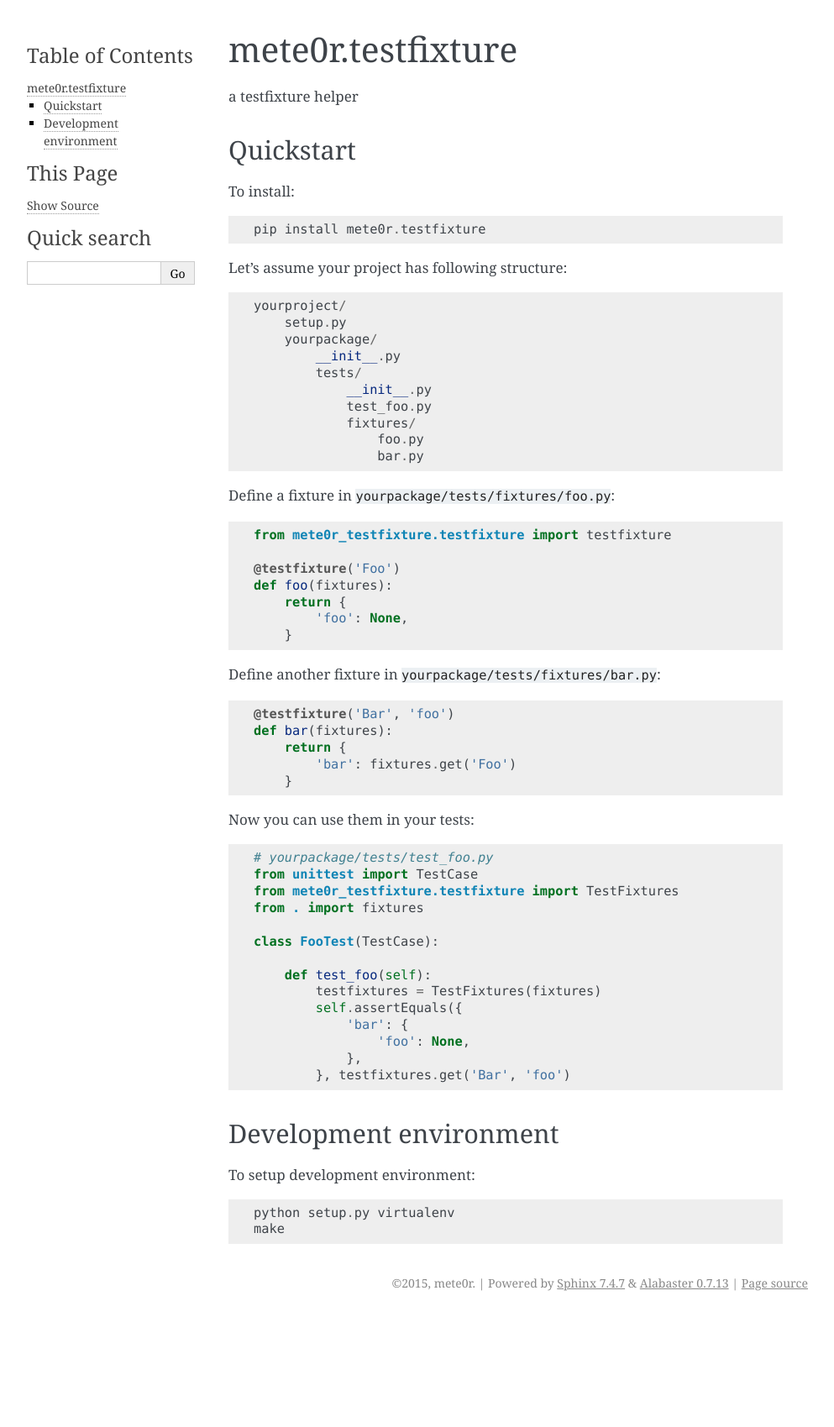
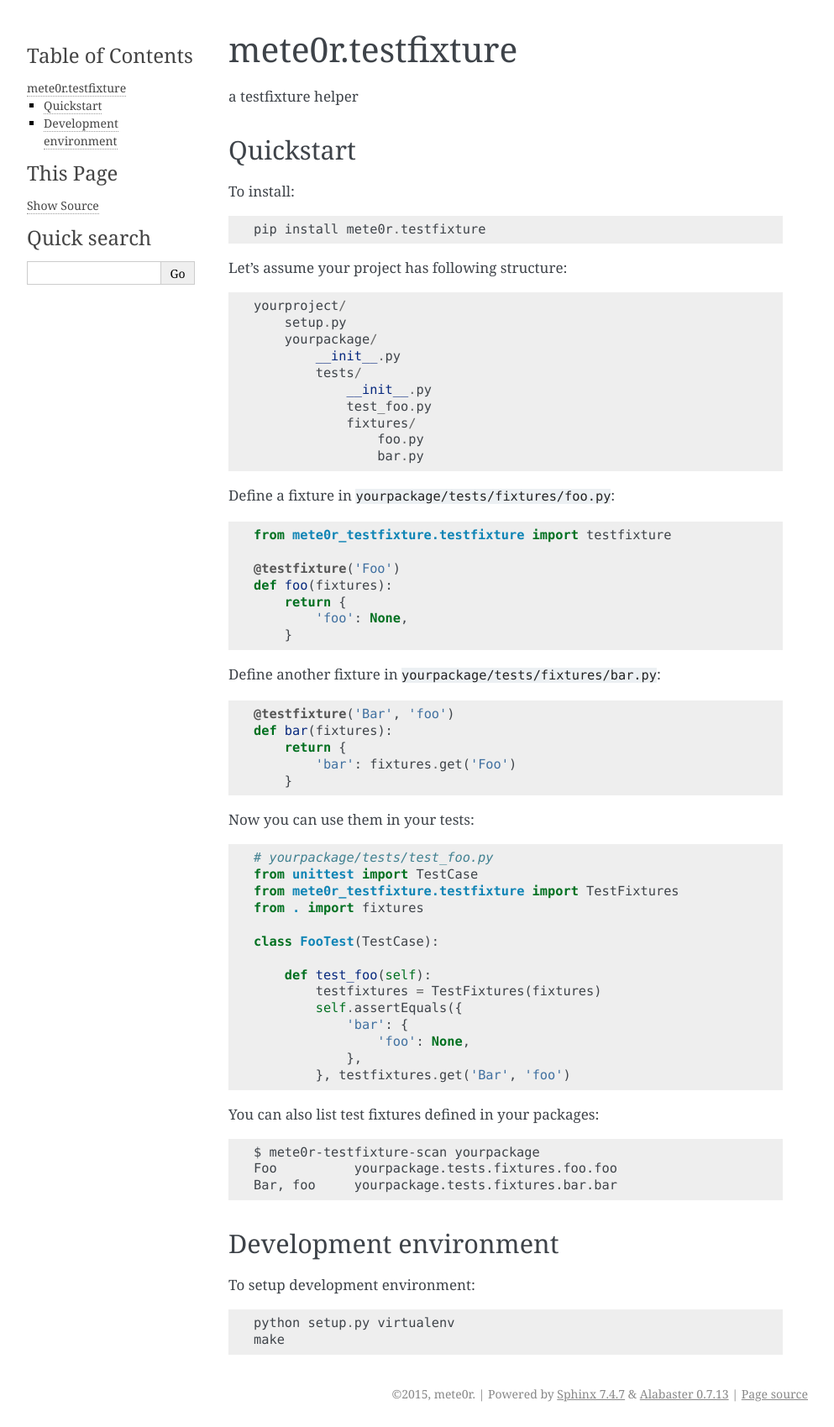
Before and after one commit to mete0r/babel-lingua-chameleon, a Sphinx documentation site: the page built from docs/intro.rst, in a window 1280 px wide. Shown: the whole page at 84% size, without its empty margins (148-1141 px from the left). Built offline with Sphinx 7.4.7, drawn with Linux system fonts in a browser that asks for light colours; before the commit the page ends 1567 px from its top, so only the background shows below that.

Commit message:
mete0r-testfixture-scan: a testfixture scanning cli utility

```diff
--- a/README.rst
+++ b/README.rst
@@ -62,6 +62,12 @@
             }, testfixtures.get('Bar', 'foo')
 
 
+You can also list test fixtures defined in your packages::
+
+   $ mete0r-testfixture-scan yourpackage
+   Foo	        yourpackage.tests.fixtures.foo.foo
+   Bar, foo	yourpackage.tests.fixtures.bar.bar
+
 
 Development environment
 -----------------------
--- a/docs/cli.rst
+++ b/docs/cli.rst
@@ -1,10 +1,10 @@
 Command-line interface
 ======================
 
-mete0r.testfixture
-------------------
+mete0r-testfixture-scan
+-----------------------
 
 .. argparse::
    :module: mete0r_testfixture.cli
    :func: main_argparse
-   :prog: mete0r.testfixture
+   :prog: mete0r-testfixture-scan
--- a/setup.py
+++ b/setup.py
@@ -136,7 +136,7 @@
     },
     'entry_points': {
         'console_scripts': [
-            'mete0r_testfixture = mete0r_testfixture.cli:main',
+            'mete0r-testfixture-scan = mete0r_testfixture.cli:main',
         ],
         'zc.buildout': [
             'default = mete0r_testfixture.recipe:Recipe',
```
Also changed, not shown: 4 other files.
